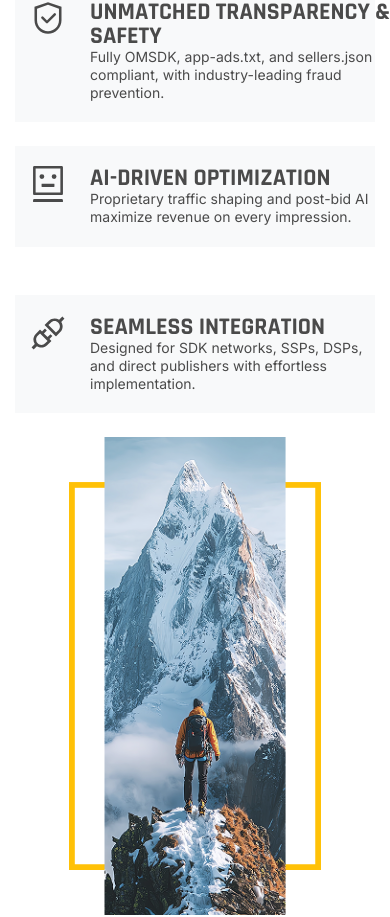
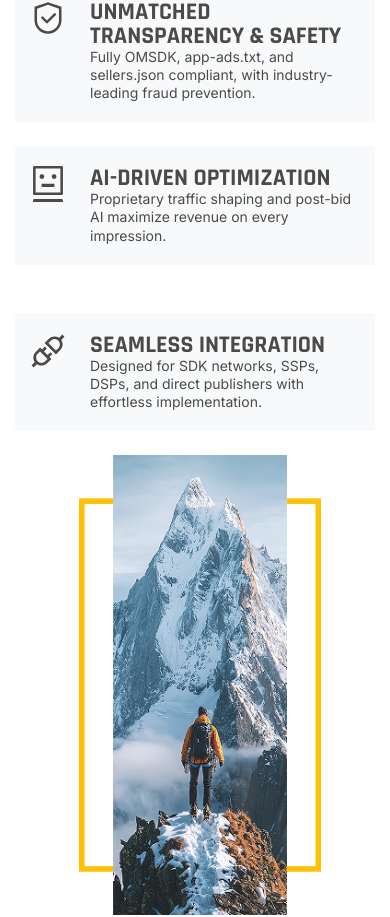
Before and after one commit to jwong65/vite-react-site, a React (Vite) app: page /about in a window 390 px wide. Shown: the part 1199-2116 px from the top of the page. Built offline with nearby package versions, Linux system fonts and the light colour scheme.

Commit message:
Fixed the 834 breakpoint on the about page

```diff
--- a/src/pages/about.css
+++ b/src/pages/about.css
@@ -530,40 +530,44 @@
     }
     .about-content-container {
         display: grid;
-        grid-template-columns:70% 20%;
+        grid-template-columns:60% 30%;
         grid-template-areas:
             "left-content image"
             "right-content image";
+        gap: 5%;
         padding: 0 15px;
     }
     .about-left-content {
         grid-area: left-content;
         width: 100%;
-        padding-right: 10px;
+        padding-right: 0;
     }
     .about-center-graphic {
         grid-area: image;
         width: 100%;
         height: 100%;
-        align-self: stretch
+        align-self: center;
+        justify-self: center;
+        padding-left: 10px;
     }
 
     .about-right-content {
         grid-area: right-content;
         width: 100%;
-        padding-right: 10px;
+        padding-right: 0;
     }
-    .text-box {
-        display: flex;
-        max-width: 100%;
-        flex-direction: row;
-        align-items: flex-start;
-        margin: 20px;
+    .text-box-about{
+        padding: 20px 15px;
+        margin: 10px 0;
+        width: 100%;
+        min-width: unset;
+        overflow-wrap: break-word;
+        word-break: break-word;
         box-sizing: border-box;
     }
     .text-content-about {
         flex: 1;
-        min-width: 300px;
+        min-width: 200px;
         max-width: 100%;
     }
     .tab-heading {
```
